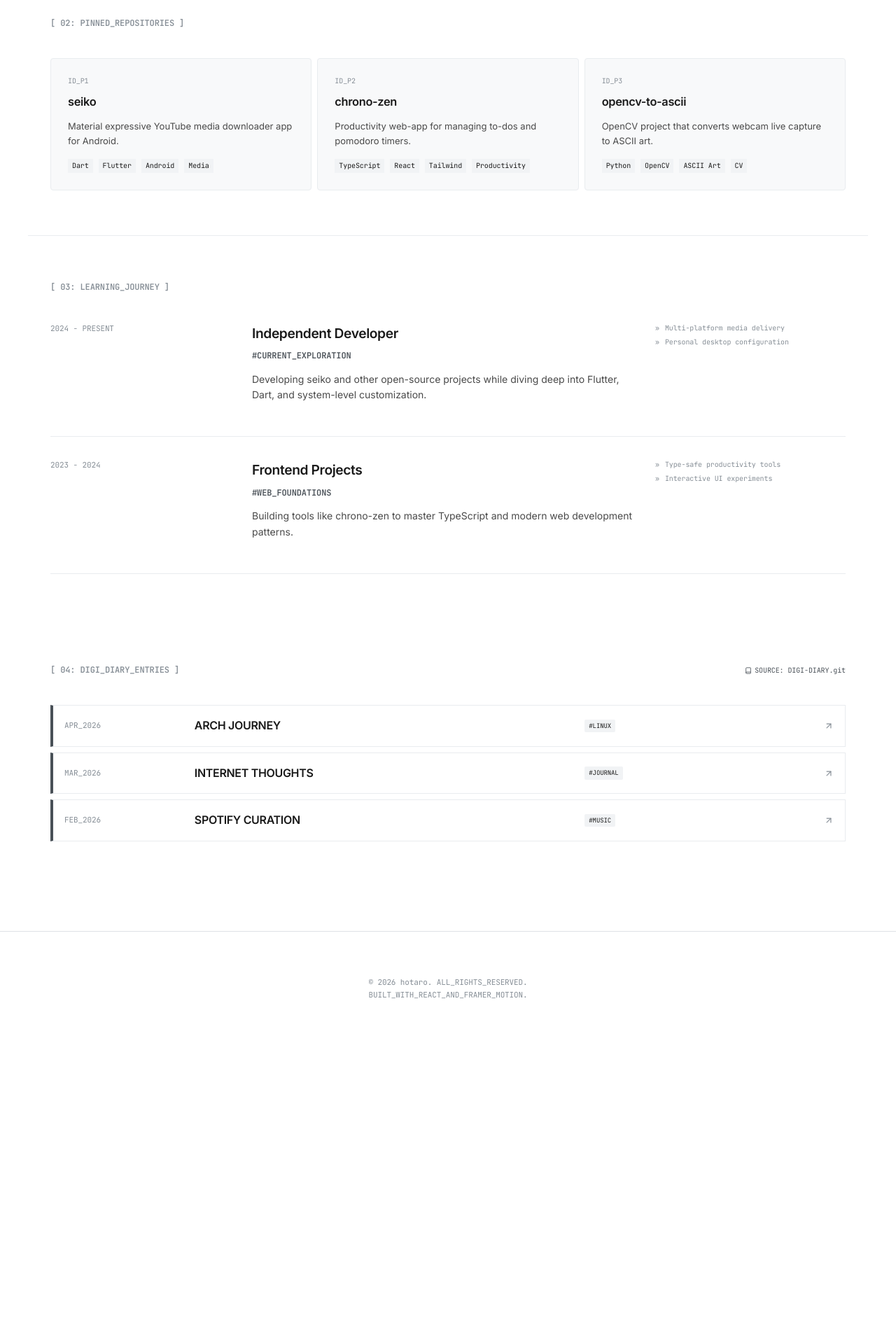
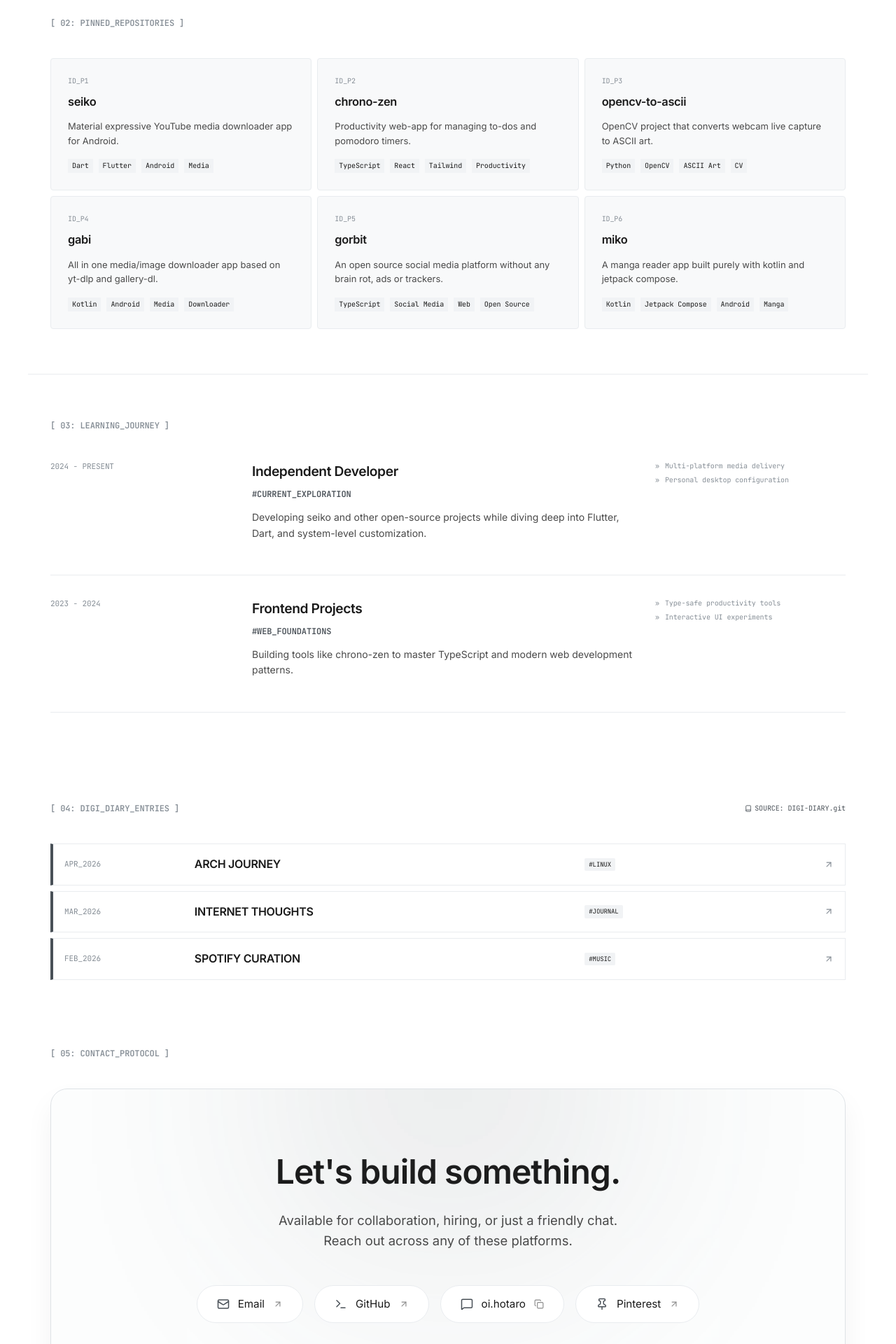
Before and after one commit to Hotaro26/dynamic_persona_web, a React (Vite) app: page / in a window 1280 px wide. Shown: the part 880-2800 px from the top of the page at 70% size. Before the commit the page ends 2374 px from the top, so only its background shows below. Built offline with nearby package versions, Linux system fonts and the light colour scheme; no server answers.

Commit message:
feat: Add contact section and update pinned projects

```diff
--- a/src/App.tsx
+++ b/src/App.tsx
@@ -2,12 +2,12 @@ import { useState, useEffect } from 'react';
 import { motion } from 'framer-motion';
 import { ThemeToggle } from './components/ThemeToggle';
 import { AccentPicker } from './components/AccentPicker';
-import { TerminalToggle } from './components/TerminalToggle';
 import { Hero } from './sections/Hero';
 import { Skills } from './sections/Skills';
 import { Projects } from './sections/Projects';
 import { Blogs } from './sections/Blogs';
 import { Experience } from './sections/Experience';
+import { Contact } from './sections/Contact';
 import TargetCursor from './components/TargetCursor';
 import FaultyTerminal from './components/FaultyTerminal';
 
@@ -103,8 +103,26 @@ function App() {
             height: '80px'
           }}>
             <AccentPicker />
-            <TerminalToggle />
             <ThemeToggle />
+            <motion.button
+              onClick={() => document.getElementById('contact')?.scrollIntoView({ behavior: 'smooth' })}
+              whileHover={{ y: -2, background: 'var(--accent)', color: 'var(--bg-primary)' }}
+              className="mono cursor-target"
+              style={{
+                background: 'var(--bg-tertiary)',
+                color: 'var(--text-primary)',
+                border: '1px solid var(--border-subtle)',
+                borderRadius: '100px',
+                padding: '8px 20px',
+                fontSize: '12px',
+                fontWeight: 600,
+                cursor: 'pointer',
+                transition: 'all 0.2s ease',
+                textTransform: 'uppercase'
+              }}
+            >
+              Contact Me
+            </motion.button>
           </div>
         </div>
       </header>
@@ -115,6 +133,7 @@ function App() {
         <Projects />
         <Experience />
         <Blogs />
+        <Contact />
       </main>
 
       <footer style={{
--- /dev/null
+++ b/src/sections/Contact.tsx
@@ -0,0 +1,114 @@
+import { motion } from 'framer-motion';
+import { Terminal, Mail, MessageSquare, Pin, ArrowUpRight, Copy } from 'lucide-react';
+import { useState } from 'react';
+
+export const Contact = () => {
+  const [copied, setCopied] = useState(false);
+
+  const handleCopyDiscord = (e: React.MouseEvent) => {
+    e.preventDefault();
+    navigator.clipboard.writeText('oi.hotaro');
+    setCopied(true);
+    setTimeout(() => setCopied(false), 2000);
+  };
+
+  return (
+    <section id="contact" className="technical-grid" style={{ borderBottom: '1px solid var(--border-subtle)', paddingBottom: '64px' }}>
+      <div style={{ gridColumn: '1 / span 12', marginBottom: '32px' }}>
+        <h2 className="mono" style={{ fontSize: '12px', color: 'var(--text-muted)' }}>[ 05: CONTACT_PROTOCOL ]</h2>
+      </div>
+
+      <div className="grid-span-12 tablet-span-12">
+        <motion.div
+          initial={{ opacity: 0, y: 20 }}
+          whileInView={{ opacity: 1, y: 0 }}
+          transition={{ duration: 0.6, ease: [0.16, 1, 0.3, 1] }}
+          viewport={{ once: true }}
+          style={{
+            position: 'relative',
+            overflow: 'hidden',
+            borderRadius: '24px',
+            border: '1px solid var(--border-strong)',
+            background: 'color-mix(in srgb, var(--bg-secondary) 40%, transparent)',
+            backdropFilter: 'blur(20px)',
+            padding: '80px 32px',
+            display: 'flex',
+            flexDirection: 'column',
+            alignItems: 'center',
+            textAlign: 'center',
+            boxShadow: '0 20px 40px rgba(0, 0, 0, 0.05)',
+          }}
+        >
+          {/* Subtle gradient orb for premium feel */}
+          <div style={{
+            position: 'absolute',
+            top: '-50%',
+            left: '50%',
+            transform: 'translateX(-50%)',
+            width: '400px',
+            height: '400px',
+            background: 'var(--accent)',
+            filter: 'blur(150px)',
+            opacity: 0.15,
+            pointerEvents: 'none'
+          }} />
+
+          <h3 style={{ marginBottom: '16px', fontSize: '3rem', fontWeight: 600, letterSpacing: '-0.02em', color: 'var(--text-primary)' }}>
+            Let's build something.
+          </h3>
+          <p style={{ fontSize: '1.15rem', color: 'var(--text-secondary)', marginBottom: '48px', maxWidth: '500px', lineHeight: 1.6 }}>
+            Available for collaboration, hiring, or just a friendly chat. Reach out across any of these platforms.
+          </p>
+
+          <div style={{ display: 'flex', gap: '16px', flexWrap: 'wrap', justifyContent: 'center', position: 'relative', zIndex: 1 }}>
+            <motion.a
+              href="mailto:sakibreza035@gmail.com"
+              whileHover={{ y: -4, background: 'var(--bg-tertiary)', borderColor: 'var(--accent)' }}
+              className="cursor-target"
+              style={{ display: 'flex', alignItems: 'center', gap: '12px', padding: '14px 28px', textDecoration: 'none', color: 'var(--text-primary)', transition: 'all 0.2s ease', borderRadius: '100px', border: '1px solid var(--border-subtle)', background: 'var(--bg-primary)' }}
+            >
+              <Mail size={18} style={{ color: 'var(--accent)' }} />
+              <span style={{ fontWeight: 500, fontSize: '0.95rem' }}>Email</span>
+              <ArrowUpRight size={14} style={{ opacity: 0.5 }} />
+            </motion.a>
+
+            <motion.a
+              href="https://github.com/Hotaro26"
+              target="_blank" rel="noopener noreferrer"
+              whileHover={{ y: -4, background: 'var(--bg-tertiary)', borderColor: 'var(--accent)' }}
+              className="cursor-target"
+              style={{ display: 'flex', alignItems: 'center', gap: '12px', padding: '14px 28px', textDecoration: 'none', color: 'var(--text-primary)', transition: 'all 0.2s ease', borderRadius: '100px', border: '1px solid var(--border-subtle)', background: 'var(--bg-primary)' }}
+            >
+              <Terminal size={18} style={{ color: 'var(--accent)' }} />
+              <span style={{ fontWeight: 500, fontSize: '0.95rem' }}>GitHub</span>
+              <ArrowUpRight size={14} style={{ opacity: 0.5 }} />
+            </motion.a>
+
+            <motion.button
+              onClick={handleCopyDiscord}
+              whileHover={{ y: -4, background: 'var(--bg-tertiary)', borderColor: 'var(--accent)' }}
+              className="cursor-target"
+              style={{ display: 'flex', alignItems: 'center', gap: '12px', padding: '14px 28px', color: 'var(--text-primary)', transition: 'all 0.2s ease', borderRadius: '100px', border: '1px solid var(--border-subtle)', background: 'var(--bg-primary)', cursor: 'pointer', fontFamily: 'inherit' }}
+            >
+              <MessageSquare size={18} style={{ color: 'var(--accent)' }} />
+              <span style={{ fontWeight: 500, fontSize: '0.95rem' }}>{copied ? 'Copied!' : 'oi.hotaro'}</span>
+              <Copy size={14} style={{ opacity: 0.5 }} />
+            </motion.button>
+
+            <motion.a
+              href="https://pinterest.com/Hotaro26"
+              target="_blank" rel="noopener noreferrer"
+              whileHover={{ y: -4, background: 'var(--bg-tertiary)', borderColor: 'var(--accent)' }}
+              className="cursor-target"
+              style={{ display: 'flex', alignItems: 'center', gap: '12px', padding: '14px 28px', textDecoration: 'none', color: 'var(--text-primary)', transition: 'all 0.2s ease', borderRadius: '100px', border: '1px solid var(--border-subtle)', background: 'var(--bg-primary)' }}
+            >
+              <Pin size={18} style={{ color: 'var(--accent)' }} />
+              <span style={{ fontWeight: 500, fontSize: '0.95rem' }}>Pinterest</span>
+              <ArrowUpRight size={14} style={{ opacity: 0.5 }} />
+            </motion.a>
+          </div>
+        </motion.div>
+      </div>
+    </section>
+  );
+};
--- a/src/sections/Projects.tsx
+++ b/src/sections/Projects.tsx
@@ -28,6 +28,30 @@ const PROJECTS = [
     longDescription: 'A real-time computer vision project that processes webcam video frames and converts them into dynamic ASCII art. Leverages OpenCV and Python for efficient image processing.',
     tech: ['Python', 'OpenCV', 'ASCII Art', 'CV'],
     links: { github: 'https://github.com/Hotaro26/opencv-to-ascii-live-art-' }
+  },
+  {
+    id: 'p4',
+    title: 'gabi',
+    description: 'All in one media/image downloader app based on yt-dlp and gallery-dl.',
+    longDescription: 'An all-in-one media and image downloader app powered by yt-dlp and gallery-dl Python libraries. Features a sleek Material Expressive 3 UI for a highly fluid user experience.',
+    tech: ['Kotlin', 'Android', 'Media', 'Downloader'],
+    links: { github: 'https://github.com/Hotaro26/gabi' }
+  },
+  {
+    id: 'p5',
+    title: 'gorbit',
+    description: 'An open source social media platform without any brain rot, ads or trackers.',
+    longDescription: 'An open-source social media platform built for meaningful connections without brain rot, intrusive ads, or trackers. Built using TypeScript for a seamless and secure experience.',
+    tech: ['TypeScript', 'Social Media', 'Web', 'Open Source'],
+    links: { github: 'https://github.com/Hotaro26/gorbit' }
+  },
+  {
+    id: 'p6',
+    title: 'miko',
+    description: 'A manga reader app built purely with kotlin and jetpack compose.',
+    longDescription: 'A native Android manga reader app built entirely with Kotlin and Jetpack Compose. It features the latest Material Expressive 3 UI and seamless AniList tracker integration.',
+    tech: ['Kotlin', 'Jetpack Compose', 'Android', 'Manga'],
+    links: { github: 'https://github.com/Hotaro26/miko' }
   }
 ];
 
```
